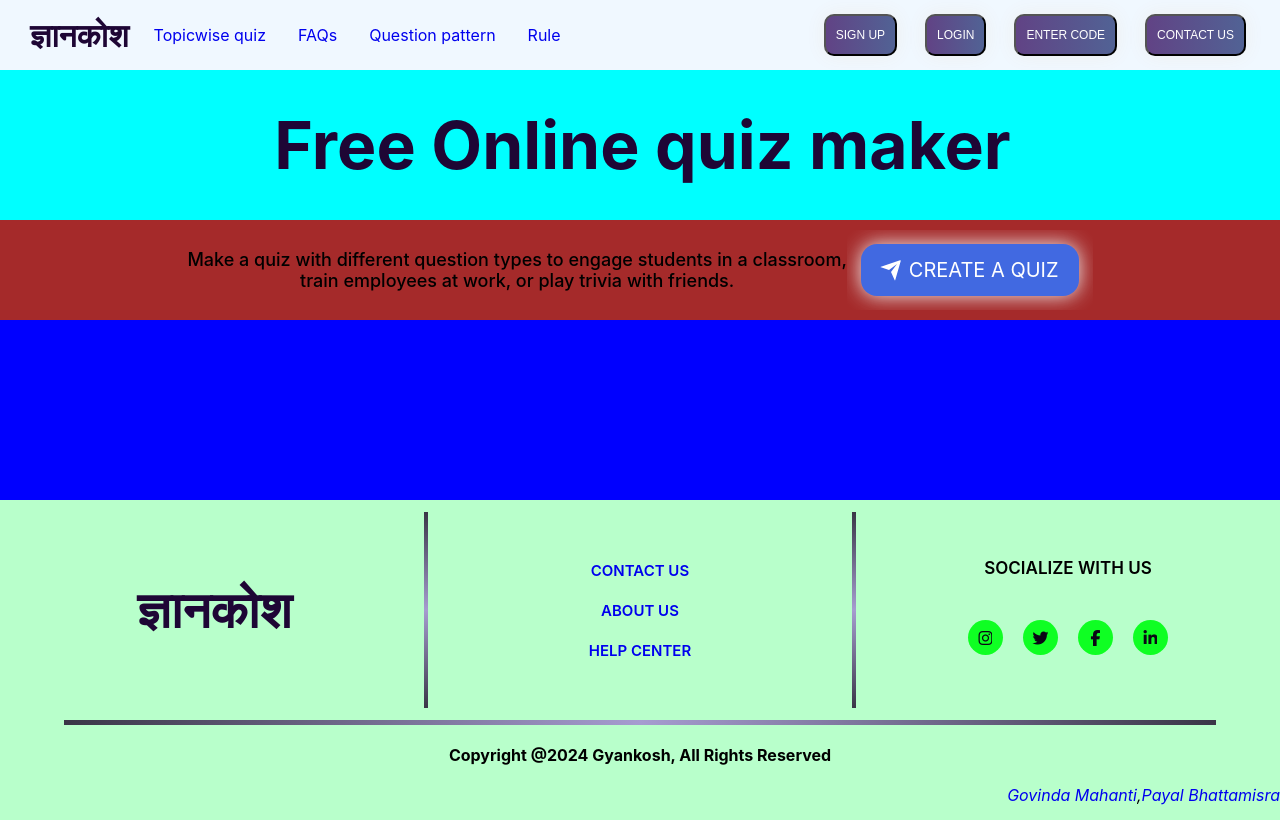
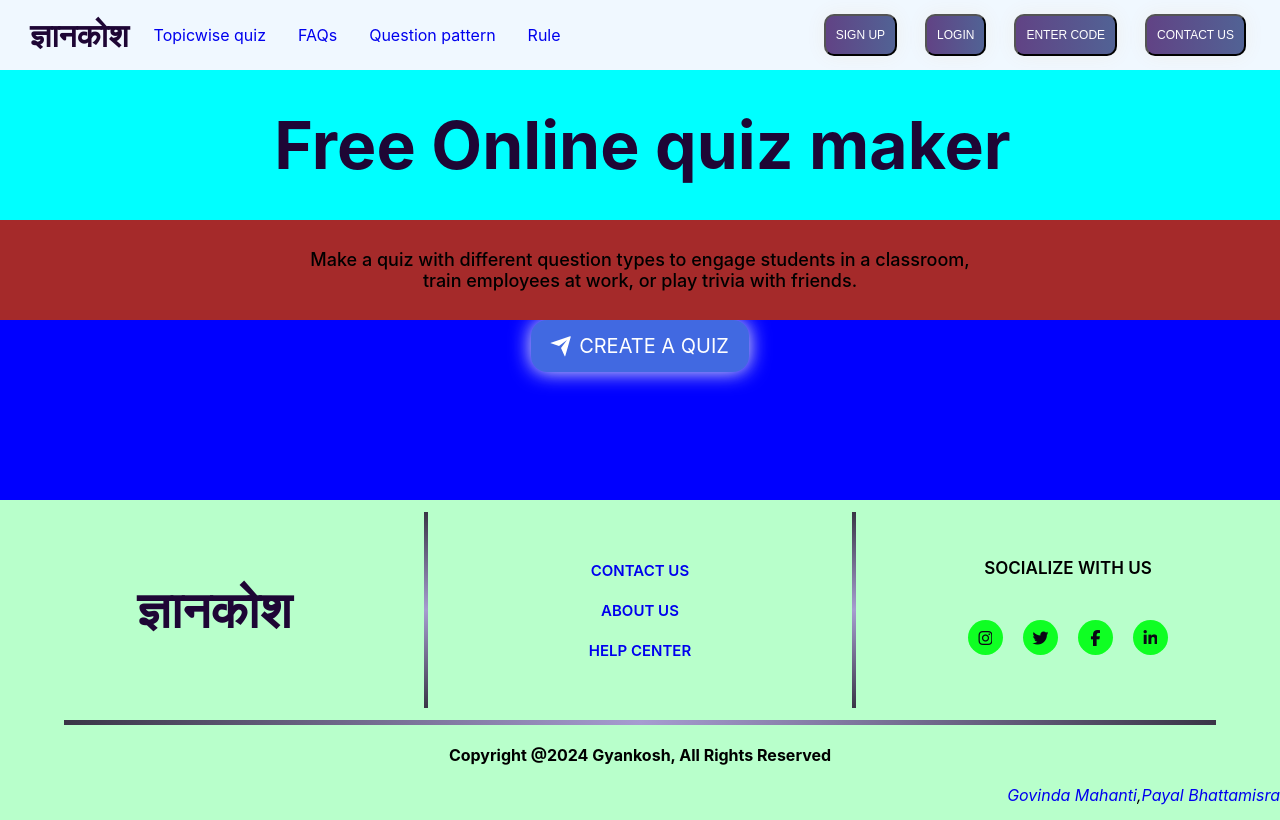
Before and after one commit to payalbhattamisra/Online_quiz, a React (Create React App) app in the folder quiz/: page / in a window 1280 px wide. Built offline with nearby package versions, Linux system fonts and the light colour scheme.

Commit message:
add text aligan

```diff
--- a/quiz/src/Components/Banner/Banner.css
+++ b/quiz/src/Components/Banner/Banner.css
@@ -24,7 +24,12 @@
     text-align: center;
     padding-top: 0px;
  }
- .createquiz>button {
+
+ .createquiz{
+height: 90px;
+
+}
+.createquiz>button {
     font-family: inherit;
     font-size: 20px;
     background: royalblue;
@@ -39,6 +44,7 @@
     overflow: hidden;
     transition: all 0.2s;
     cursor: pointer;
+    margin: auto;
   }
 
   button span {
--- a/quiz/src/Components/Banner/Banner.jsx
+++ b/quiz/src/Components/Banner/Banner.jsx
@@ -10,12 +10,13 @@ function Banner() {
         <div className='page2'>
           <p>Make a quiz with different question types to engage students in a classroom,
           <br/><p>  train employees at work, or play trivia with friends.</p></p>
+          </div>
           <div>
 
         <div className='createquiz'>
         <button>
-  <div class="svg-wrapper-1">
-    <div class="svg-wrapper">
+          <div class="svg-wrapper-1">
+            <div class="svg-wrapper">
       <svg
         xmlns="http://www.w3.org/2000/svg"
         viewBox="0 0 24 24"
@@ -35,7 +36,6 @@ function Banner() {
 
         </div>
         </div>
-        </div>
       </div>
     </>
   )
```
